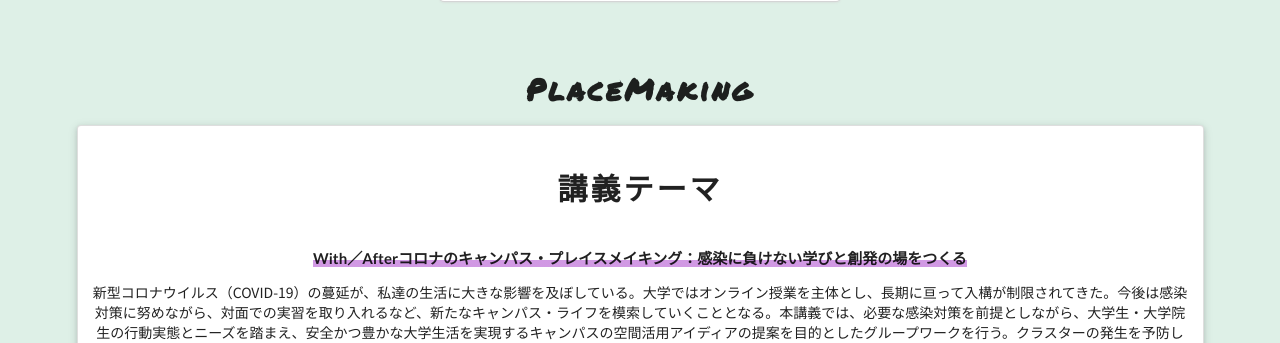
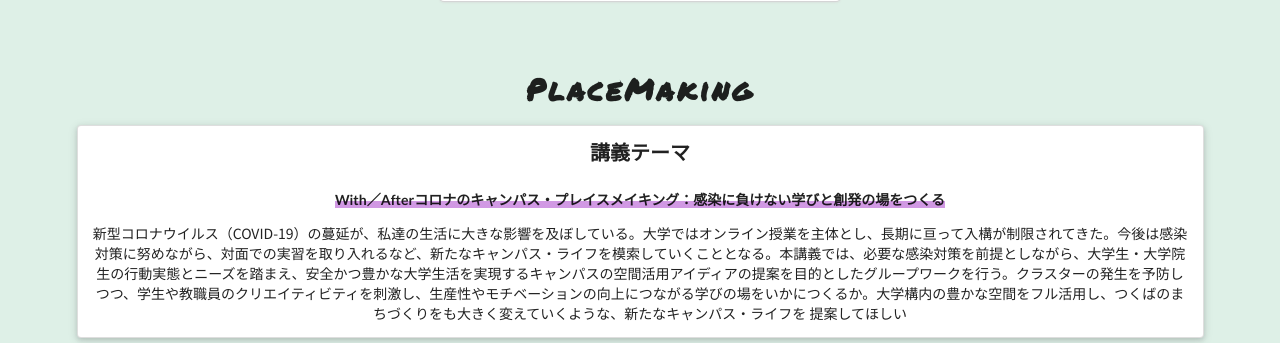
Before and after one commit to Ayakie/mse_sympo, a PHP site: page /presentation/Project.html in a window 1280 px wide. Shown: the part 1656-1999 px from the top of the page. Run offline with PHP 8.4, Linux system fonts and the light colour scheme; some libraries are stand-ins or nearby versions.

Commit message:
[fix]segment

```diff
--- a/css/style_presentation.css
+++ b/css/style_presentation.css
@@ -54,6 +54,9 @@ a.anchor {
 
 .seg-content{
   margin-bottom: 1em;
+}
+.seg-title{
+  font-size:20px;
 }
 
 .card{
--- a/presentation/Project.html
+++ b/presentation/Project.html
@@ -138,8 +138,8 @@
                 <h3>PlaceMaking</h3>
                 <div class="ui container seg-content">
                     <div class="ui raised segment">
-                        <h3>講義テーマ</h3>
-                        <h4><span class="guest-name">With／Afterコロナのキャンパス・プレイスメイキング：感染に負けない学びと創発の場をつくる</span></h4>
+                        <h4 class="seg-title">講義テーマ</h4>
+                        <h5 class="seg-subtitle"><span class="guest-name">With／Afterコロナのキャンパス・プレイスメイキング：感染に負けない学びと創発の場をつくる</span></h5>
                         <p>新型コロナウイルス（COVID-19）の蔓延が、私達の生活に大きな影響を及ぼしている。大学ではオンライン授業を主体とし、長期に亘って入構が制限されてきた。今後は感染対策に努めながら、対面での実習を取り入れるなど、新たなキャンパス・ライフを模索していくこととなる。本講義では、必要な感染対策を前提としながら、大学生・大学院生の行動実態とニーズを踏まえ、安全かつ豊かな大学生活を実現するキャンパスの空間活用アイディアの提案を目的としたグループワークを行う。クラスターの発生を予防しつつ、学生や教職員のクリエイティビティを刺激し、生産性やモチベーションの向上につながる学びの場をいかにつくるか。大学構内の豊かな空間をフル活用し、つくばのまちづくりをも大きく変えていくような、新たなキャンパス・ライフを  提案してほしい</p>
                     </div>
                 </div>
```
